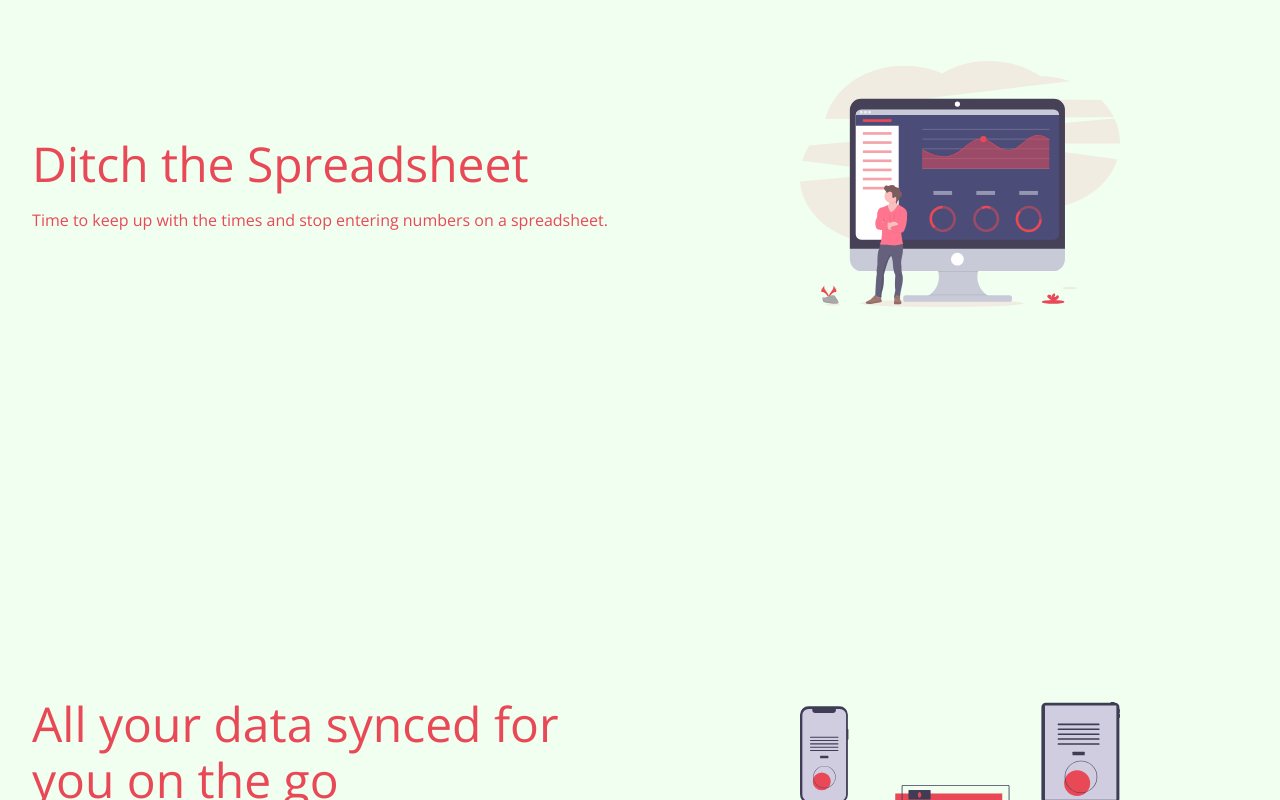
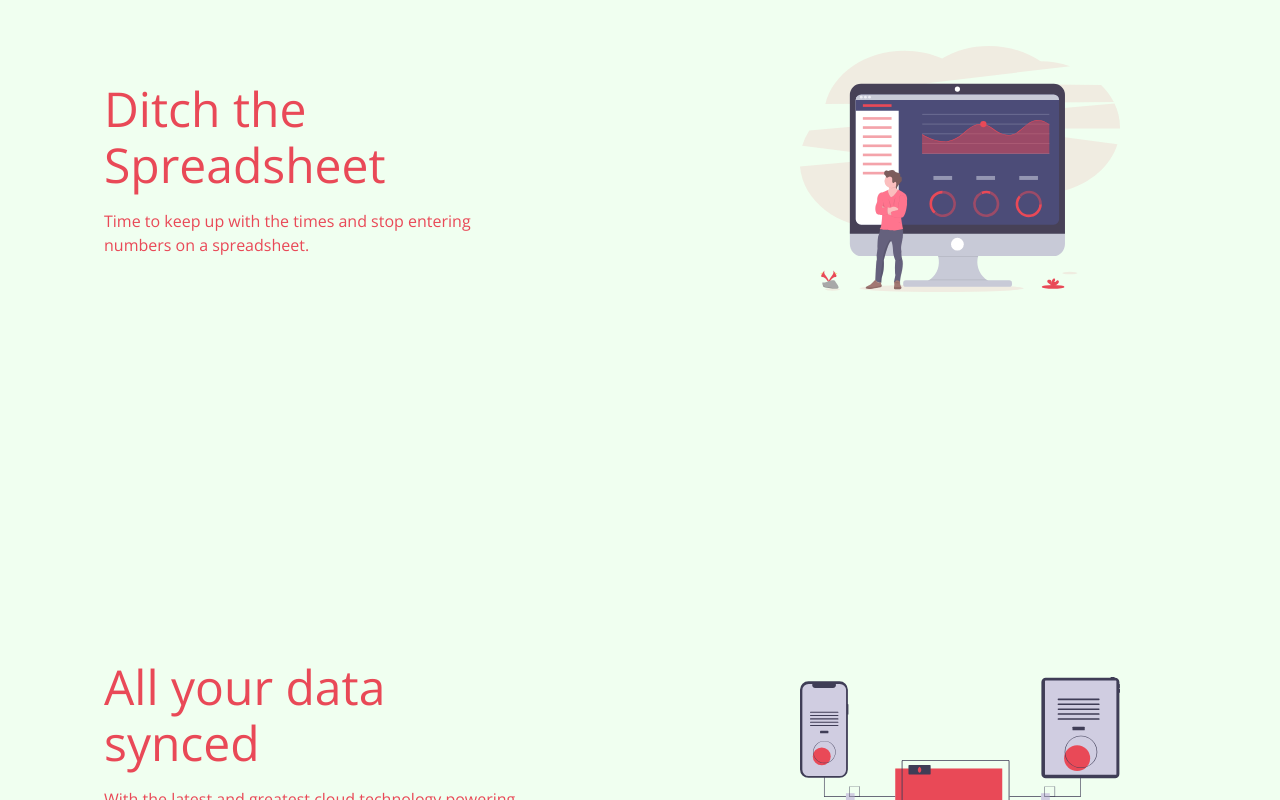
Before and after one commit to awalemandi/tally, a React (Create React App) app: page / in a window 1280 px wide. Shown: the part 780-1580 px from the top of the page. Built offline with nearby package versions, Linux system fonts and the light colour scheme.

Commit message:
adjusted section styling

```diff
--- a/src/components/common/landingSection/Data.ts
+++ b/src/components/common/landingSection/Data.ts
@@ -27,7 +27,7 @@ export const sectionTwo = {
 export const sectionThree = {
     id: `sync`,
     bgLight: true,
-    header: `All your data synced for you on the go`,
+    header: `All your data synced`,
     description: `With the latest and greatest cloud technology powering the Tally platform, you can access your data on any device at any time securely.`,
     image: sync,
     alt: `Cloud synced devices`
--- a/src/components/common/landingSection/LandingSection.tsx
+++ b/src/components/common/landingSection/LandingSection.tsx
@@ -19,7 +19,7 @@ function LandingSection({ id, bgLight, header, description, image, alt }: Sectio
 	const useStyles = makeStyles(theme => ({
 		sectionContainer: {
 			width: '100%',
-			height: 600,
+			height: 590,
 			backgroundColor: bgLight
 				? theme.palette.secondary.light
 				: theme.palette.primary.main,
@@ -33,8 +33,13 @@ function LandingSection({ id, bgLight, header, description, image, alt }: Sectio
 			alignItems: 'center',
         },
         textWrapper: {
+            width: '80%',
             margin: theme.spacing(2),
-            padding: theme.spacing(2),
+            padding: theme.spacing(5),
+            [theme.breakpoints.down('sm')]:{
+                margin: theme.spacing(1),
+                padding: theme.spacing(1)
+            }
         },
         header: {
 
```
Also changed, not shown: src/components/pages/LandingPage.tsx (+0 -17 lines), 1 other file (tests, documents, lock files or other folders).
